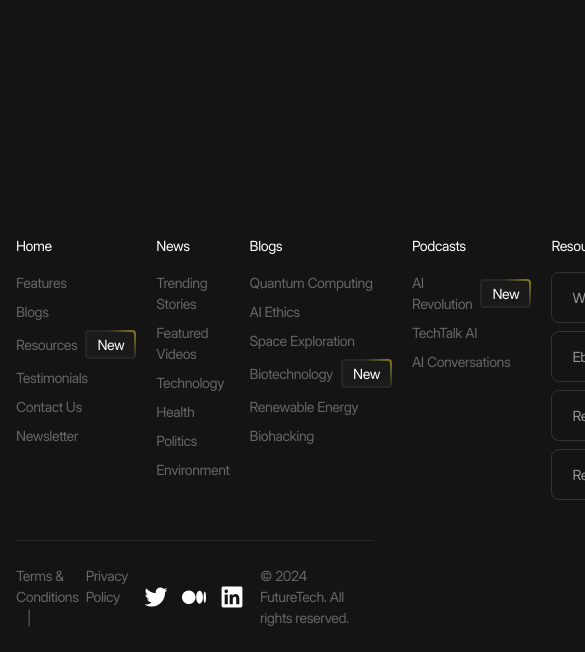
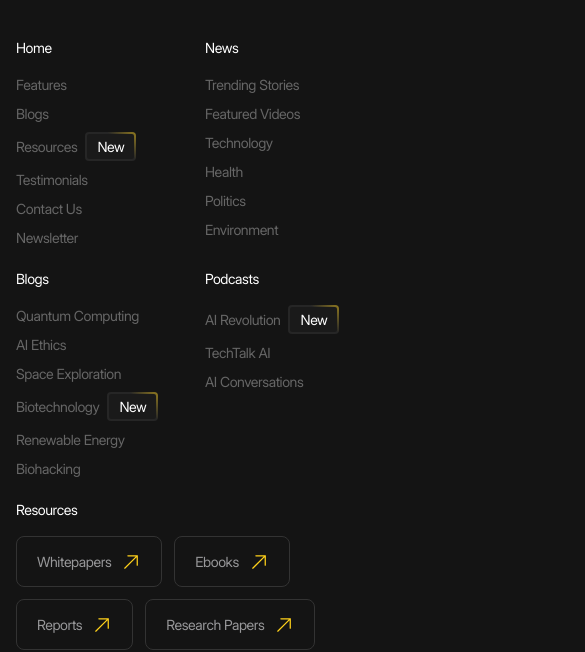
Before and after one commit to islamgamzatov/typescript-future-tech, a website built with Vite: page index.html in a window 390 px wide. Shown: the part 192-844 px from the top of the page, 585 px wide, since content can reach past the window. Built offline with nearby package versions, Linux system fonts and the light colour scheme.

Commit message:
feat: make footer responsive for all devices

```diff
--- a/src/styles/blocks/_footer.scss
+++ b/src/styles/blocks/_footer.scss
@@ -13,11 +13,32 @@
 		grid-template-columns: repeat(5, 1fr);
 		align-items: start;
 		column-gap: fluid(80, 20);
+
+		@include tablet {
+			grid-template-columns: repeat(2, 1fr);
+			row-gap: rem(40);
+		}
+
+		@include mobile {
+			row-gap: rem(20);
+		}
 	}
 
 	&__menu-column {
 		display: grid;
 		row-gap: fluid(36, 16);
+
+		&:last-child {
+			@include tablet {
+				grid-column: -1 / 1;
+
+				.footer__menu-list {
+					flex-direction: row;
+					flex-wrap: wrap;
+					gap: rem(12);
+				}
+			}
+		}
 	}
 
 	&__menu-main-link {
@@ -26,7 +47,8 @@
 	}
 
 	&__menu-list {
-		display: grid;
+		display: flex;
+		flex-direction: column;
 		row-gap: fluid(18, 8);
 	}
 
@@ -47,6 +69,11 @@
 			padding-block: rem(24);
 		}
 
+		@include mobile {
+			flex-direction: column;
+			row-gap: rem(20);
+		}
+
 		&-menu {
 			&-list {
 				display: flex;
@@ -63,13 +90,9 @@
 		}
 	}
 
-
-
-
-
-
-
-
-
-
+	&__soc1als {
+		@include mobile {
+			order: -1;
+		}
+	}
 }
--- a/src/styles/blocks/_soc1als.scss
+++ b/src/styles/blocks/_soc1als.scss
@@ -16,5 +16,13 @@
 
 	&__link {
 		color: var(--color-light);
+
+		--size: #{rem(24)};
+
+		@include square(var(--size));
+
+		@include laptop {
+			--size: #{rem(20)};
+		}
 	}
 }
```
Also changed, not shown: src/styles/main.css, 1 other file.
